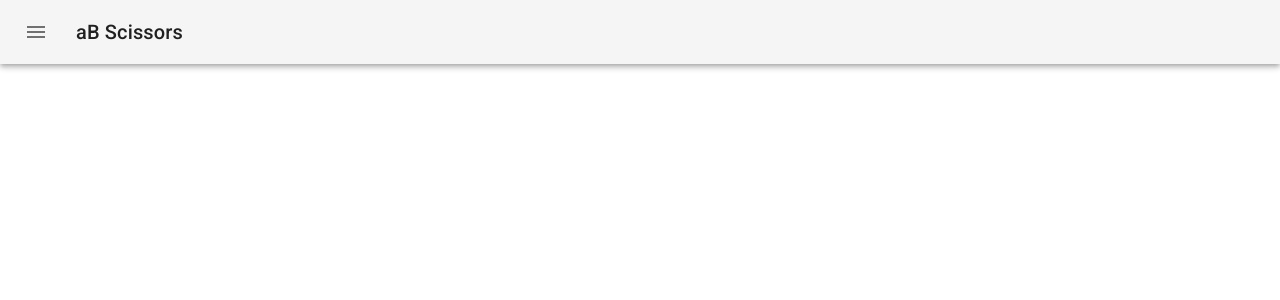
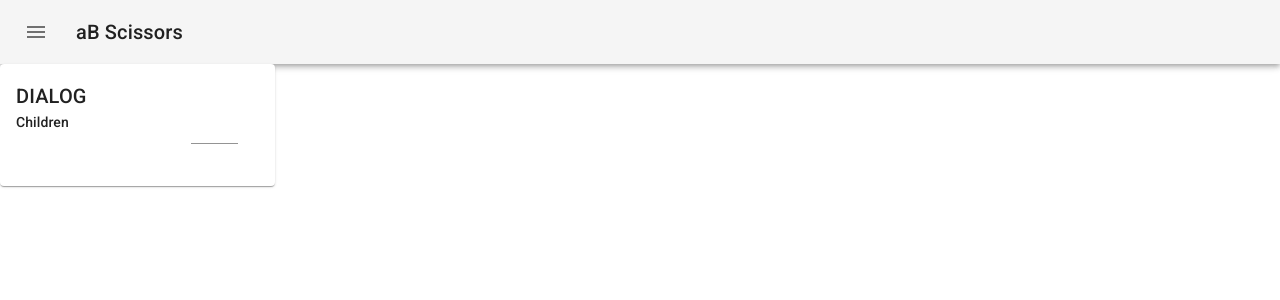
Before and after one commit to afterdusk/AB-Snipper, a React (Create React App) app in the folder react-app/: page / in a window 1280 px wide. Shown: the top 300 px of the page. Built offline with nearby package versions, Linux system fonts and the light colour scheme.

Commit message:
Add NodeControlPanel

```diff
--- a/react-app/src/App.js
+++ b/react-app/src/App.js
@@ -1,30 +1,16 @@
 import React from "react";
 import ReactDOM from "react-dom";
-import Button from "@material-ui/core/Button";
-// import logo from "./logo.svg";
 import AppBar from "./components/AppBar";
+import NodeControlPanel from "./components/NodeControlPanel";
 import "./App.css";
 
 function App() {
-  // return (
-  //   <div className="App">
-  //     <header className="App-header">
-  //       <img src={logo} className="App-logo" alt="logo" />
-  //       <p>
-  //         Edit <code>src/App.js</code> and save to reload.
-  //       </p>
-  //       <a
-  //         className="App-link"
-  //         href="https://reactjs.org"
-  //         target="_blank"
-  //         rel="noopener noreferrer"
-  //       >
-  //         Learn React
-  //       </a>
-  //     </header>
-  //   </div>
-  // );
-  return <AppBar />;
+  return (
+    <div>
+      <AppBar />
+      <NodeControlPanel />
+    </div>
+  );
 }
 
 ReactDOM.render(<App />, document.querySelector("#root"));
--- /dev/null
+++ b/react-app/src/components/NodeControlPanel.js
@@ -0,0 +1,63 @@
+import React from "react";
+import { makeStyles } from "@material-ui/core/styles";
+import Card from "@material-ui/core/Card";
+import CardContent from "@material-ui/core/CardContent";
+import Typography from "@material-ui/core/Typography";
+import TextField from "@material-ui/core/TextField";
+import * as Constants from "../Constants";
+
+const useStyles = makeStyles(theme => ({
+  card: {
+    width: Constants.CONTROL_PANEL_WIDTH,
+    display: "flex"
+  },
+  text: {
+    display: "table-cell",
+    width: 175,
+    bottom: 0
+  },
+  inputField: {
+    width: Constants.CONTROL_PANEL_TEXT_FIELD_WIDTH,
+    display: "table-cell"
+  },
+  inputFieldRow: {
+    height: 50,
+    width: "100%"
+  }
+}));
+
+export default function NodeControlPanelCard() {
+  const classes = useStyles();
+
+  return (
+    <Card className={classes.card}>
+      <CardContent>
+        <Typography variant="h6">
+          {Constants.CONTROL_PANEL_CARD_HEADER}
+        </Typography>
+        <div className={classes.inputFieldRow}>
+          <Typography variant="subtitle2" className={classes.text}>
+            {Constants.CONTROL_PANEL_CHILD_FIELD}
+          </Typography>
+
+          <TextField
+            id="standard-number"
+            type="number"
+            className={classes.inputField}
+            InputLabelProps={{
+              shrink: true
+            }}
+            InputProps={{
+              inputProps: {
+                min: "0",
+                max: Constants.CONTROL_PANEL_MAX_CHILD_NODES,
+                step: "1"
+              }
+            }}
+            margin="normal"
+          />
+        </div>
+      </CardContent>
+    </Card>
+  );
+}
```
